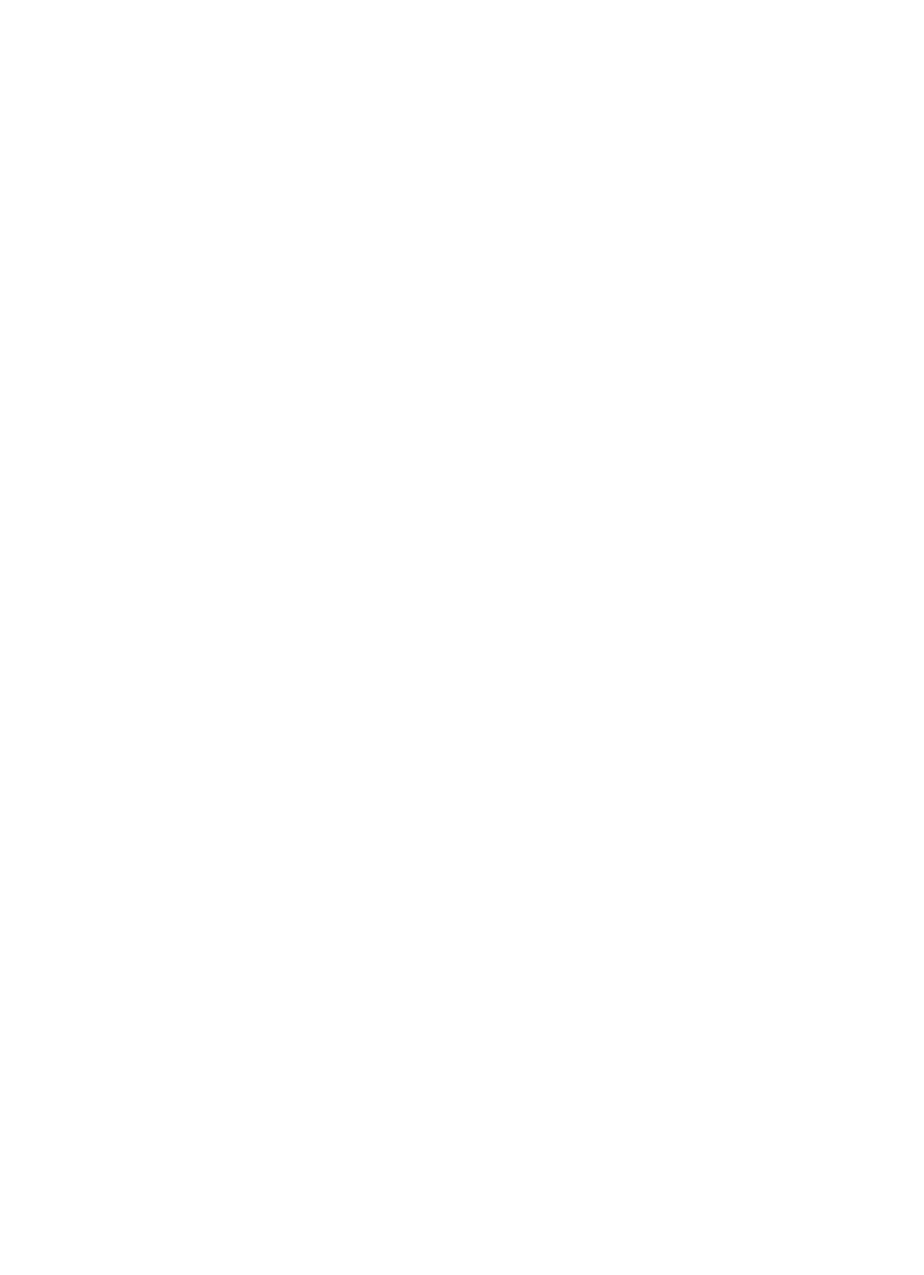
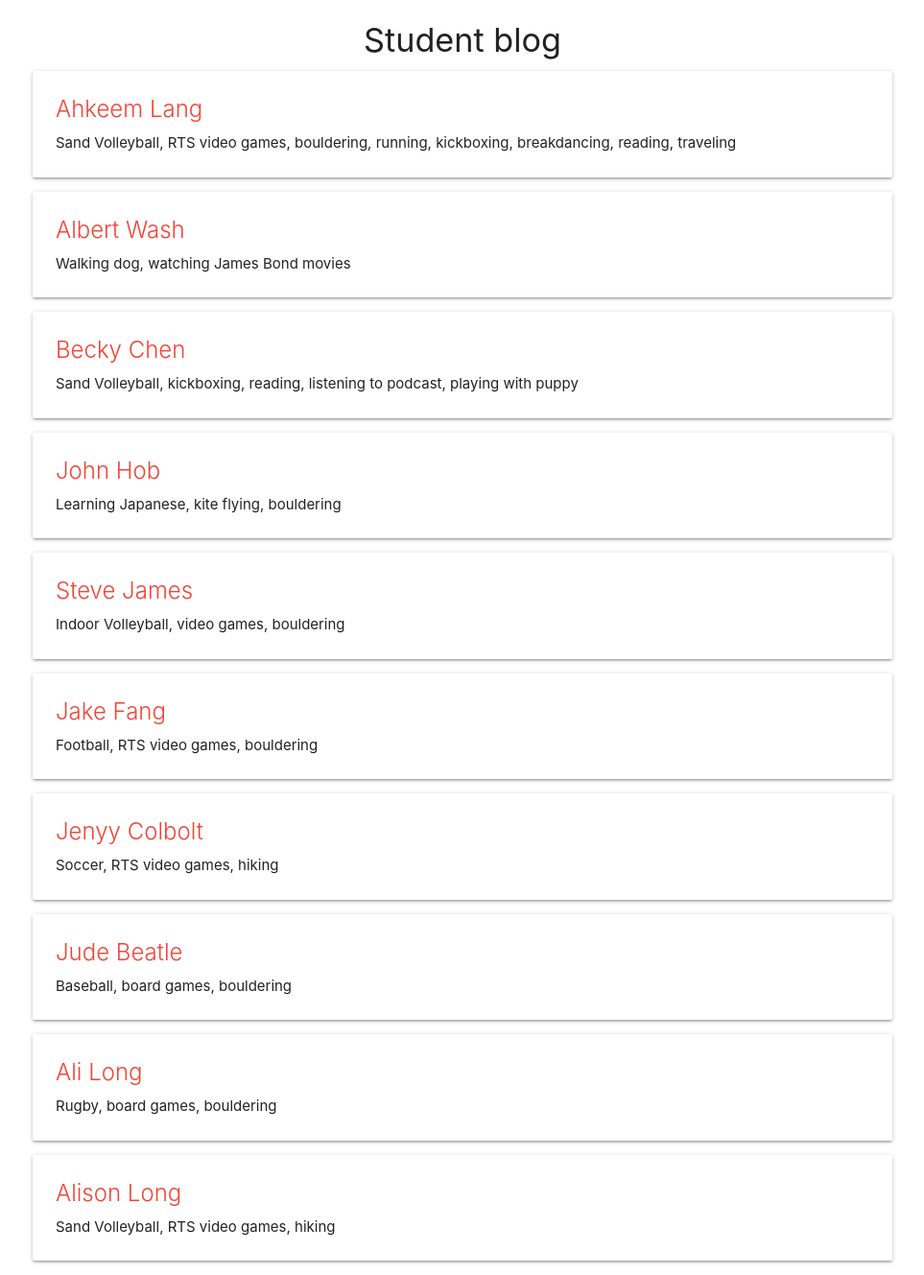
Before and after one commit to Langster2323/Student-hobbies, a React (Create React App) app in the folder student-blog/: page / in a window 1280 px wide. Shown: the whole page at 96% size, without its empty margins (158-1121 px from the left). Before the commit the page ends 800 px from the top, so only its background shows below. Built offline with nearby package versions, Linux system fonts and the light colour scheme.

Commit message:
import materialize. Can now display a list of students

```diff
--- a/student-blog/public/index.html
+++ b/student-blog/public/index.html
@@ -24,6 +24,7 @@
       work correctly both with client-side routing and a non-root public URL.
       Learn how to configure a non-root public URL by running `npm run build`.
     -->
+    <link rel="stylesheet" href="https://cdnjs.cloudflare.com/ajax/libs/materialize/1.0.0/css/materialize.min.css">
     <title>React App</title>
   </head>
   <body>
--- a/student-blog/src/App.js
+++ b/student-blog/src/App.js
@@ -1,29 +1,30 @@
 import React, { Component } from 'react';
+import StudentList from './components/StudentList';
 
 class App extends Component {
-
   constructor(props){
     super(props);
     this.state = {
       students: [
-        {firstName: 'Ahkeem', lastName: 'Lang', age: 27, hobbies: 'Sand Volleyball, RTS video games, bouldering, running, kickboxing, breakdancing, reading, traveling'},
-        {firstName: 'Albert', lastName: 'Wash', age: 44, hobbies: 'Walking dog, watching James Bond movies'},
-        {firstName: 'Becky', lastName: 'Chen', age: 33, hobbies: 'Sand Volleyball, kickboxing, reading, listening to podcast, playing with puppy'},
-        {firstName: 'John', lastName: 'Hob', age: 25, hobbies: 'Learning Japanese, kite flying, bouldering'},
-        {firstName: 'Steve', lastName: 'James', age: 32, hobbies: 'Indoor Volleyball, video games, bouldering'},
-        {firstName: 'Jake', lastName: 'Fang', age: 41, hobbies: 'Football, RTS video games, bouldering'},
-        {firstName: 'Jenyy', lastName: 'Colbolt', age: 53, hobbies: 'Soccer, RTS video games, hiking'},
-        {firstName: 'Jude', lastName: 'Beatle', age: 62, hobbies: 'Baseball, board games, bouldering'},
-        {firstName: 'Ali', lastName: 'Long', age: 29, hobbies: 'Rugby, board games, bouldering'},
-        {firstName: 'Alison', lastName: 'Long', age: 25, hobbies: 'Sand Volleyball, RTS video games, hiking'}
+        { id: 1, firstName: 'Ahkeem', lastName: 'Lang', age: 27, hobbies: 'Sand Volleyball, RTS video games, bouldering, running, kickboxing, breakdancing, reading, traveling'},
+        { id: 2, firstName: 'Albert', lastName: 'Wash', age: 44, hobbies: 'Walking dog, watching James Bond movies'},
+        { id: 3, firstName: 'Becky', lastName: 'Chen', age: 33, hobbies: 'Sand Volleyball, kickboxing, reading, listening to podcast, playing with puppy'},
+        { id: 4, firstName: 'John', lastName: 'Hob', age: 25, hobbies: 'Learning Japanese, kite flying, bouldering'},
+        { id: 5, firstName: 'Steve', lastName: 'James', age: 32, hobbies: 'Indoor Volleyball, video games, bouldering'},
+        { id: 6, firstName: 'Jake', lastName: 'Fang', age: 41, hobbies: 'Football, RTS video games, bouldering'},
+        { id: 7, firstName: 'Jenyy', lastName: 'Colbolt', age: 53, hobbies: 'Soccer, RTS video games, hiking'},
+        { id: 8, firstName: 'Jude', lastName: 'Beatle', age: 62, hobbies: 'Baseball, board games, bouldering'},
+        { id: 9, firstName: 'Ali', lastName: 'Long', age: 29, hobbies: 'Rugby, board games, bouldering'},
+        { id: 10, firstName: 'Alison', lastName: 'Long', age: 25, hobbies: 'Sand Volleyball, RTS video games, hiking'}
       ]
     }
   }
 
   render(){
+    console.log(this.state.students)
     return (
       <div className="App">
-
+        <StudentList students={this.state.students} />
       </div>
     );
   }
--- /dev/null
+++ b/student-blog/src/components/StudentList.js
@@ -0,0 +1,30 @@
+import React, {Component} from 'react';
+
+class StudentList extends Component {
+    render() {
+        console.log(this.props)
+        const { students } = this.props;
+        const studentList = students.length ? (
+            students.map(student => {
+                return (
+                    <div className="student card" key={student.id}>
+                        <div className="card-content">
+                                <span className="card-title red-text">{student.firstName} {student.lastName} </span>
+                             <p>{student.hobbies}</p>
+                        </div>
+                    </div>
+                )
+            })
+        ) : (
+            <div className="center">No student post yet!</div>
+        )
+        return (
+            <div className="container student-list">
+                <h4 className="center">Student blog</h4>
+                {studentList}
+            </div>
+        )
+    }
+}
+
+export default StudentList;
```
